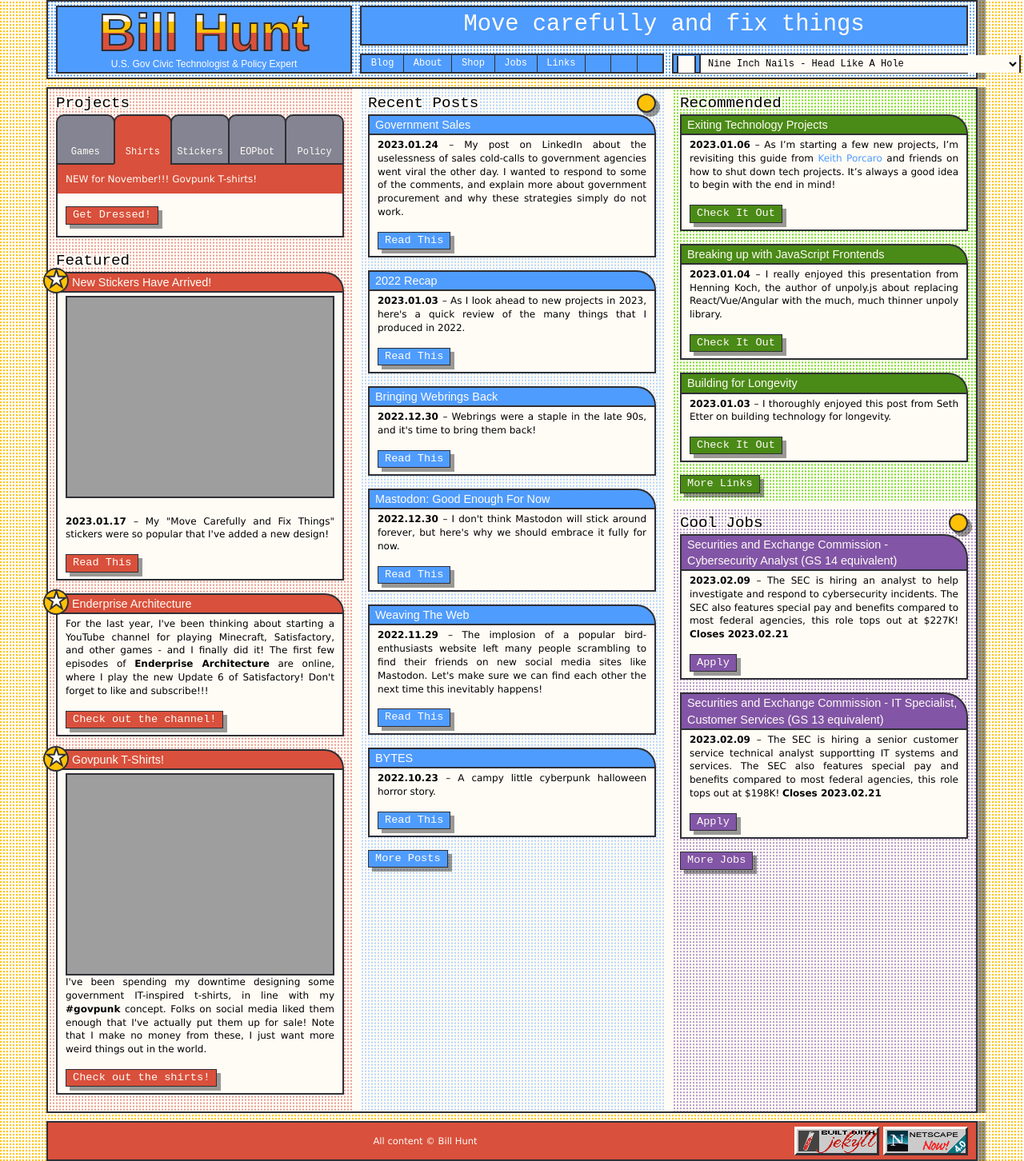
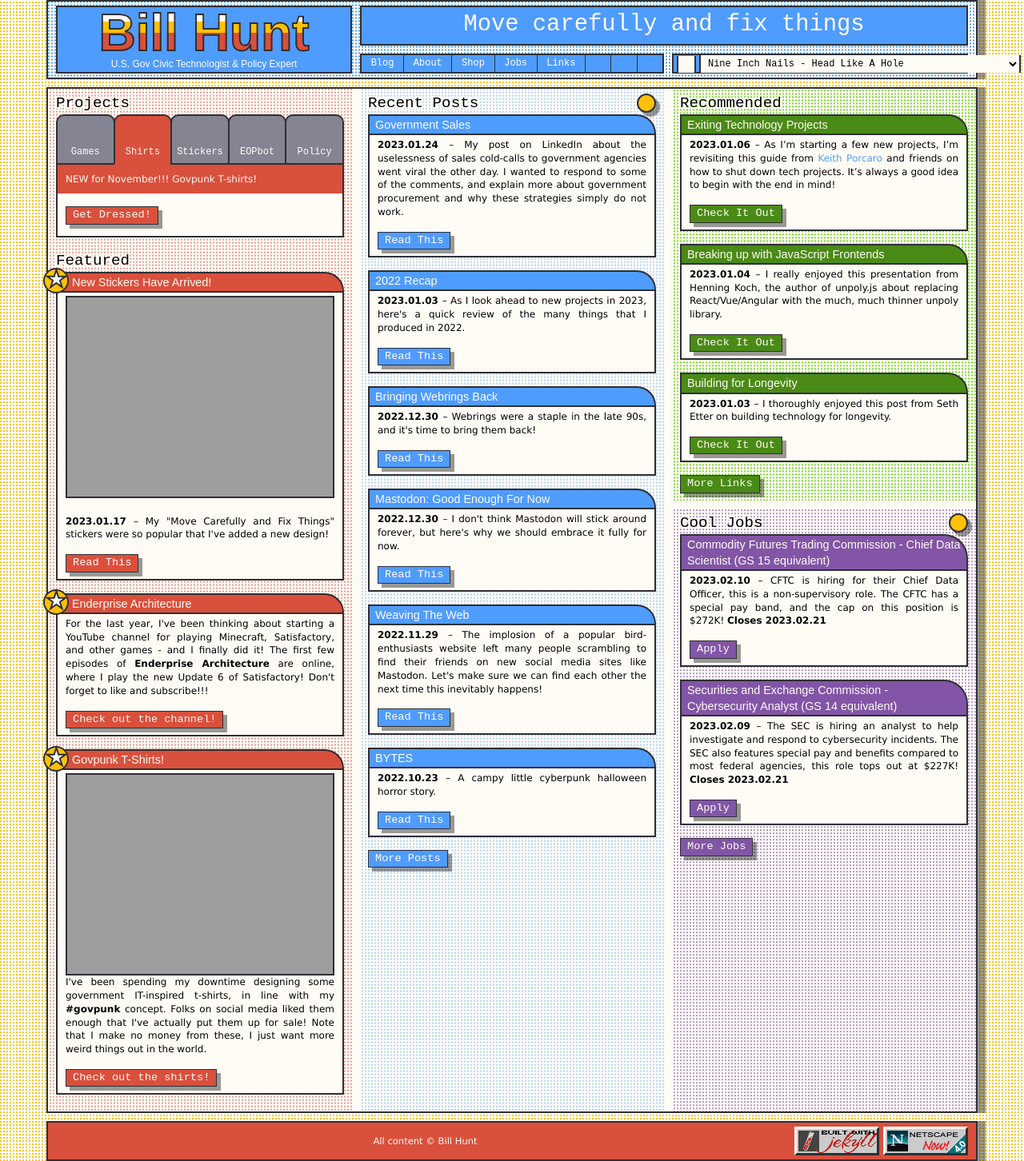
Before and after one commit to krusynth/billhunt.dev, a Jekyll site: the page built from index.md, in a window 1280 px wide. Shown: the whole page at 80% size. Built offline with Jekyll 4.4.1, drawn with Linux system fonts in a browser that asks for light colours; some web fonts are replaced.

Commit message:
Update jobs.

```diff
--- a/_data/jobs.yml
+++ b/_data/jobs.yml
@@ -1,3 +1,9 @@
+- title: Commodity Futures Trading Commission - Chief Data Scientist (GS 15 equivalent)
+  url: https://www.usajobs.gov/Job/704875500
+  date: 2023-02-10
+  closes: 2023-02-21
+  content: CFTC is hiring for their Chief Data Officer, this is a non-supervisory role. The CFTC has a special pay band, and the cap on this position is $272K!
+
 - title: General Services Administration - Login.gov Product Manager (GS 15)
   url: https://join.tts.gsa.gov/join/login-productmanagers15/
   date: 2023-02-09
```
